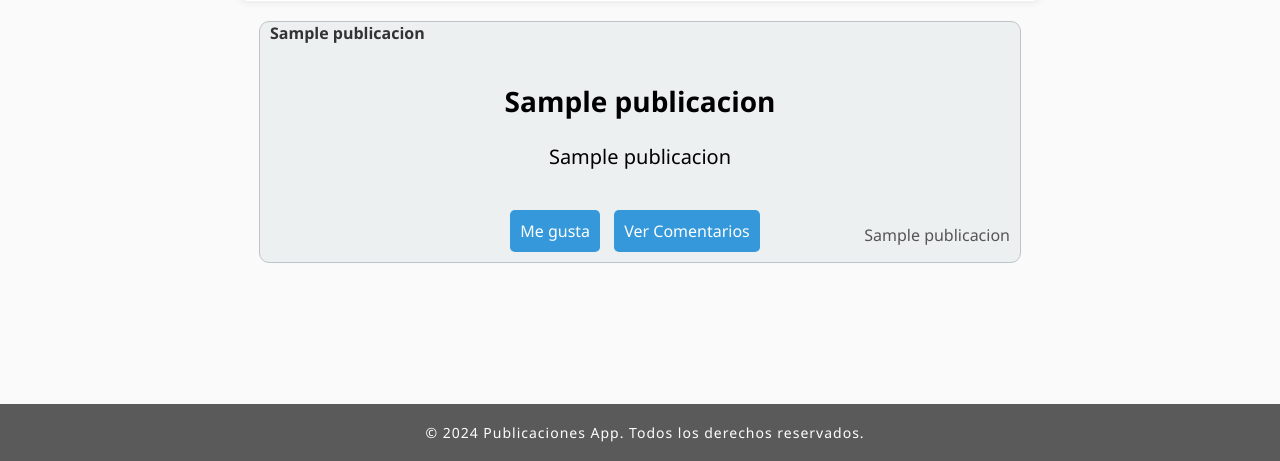
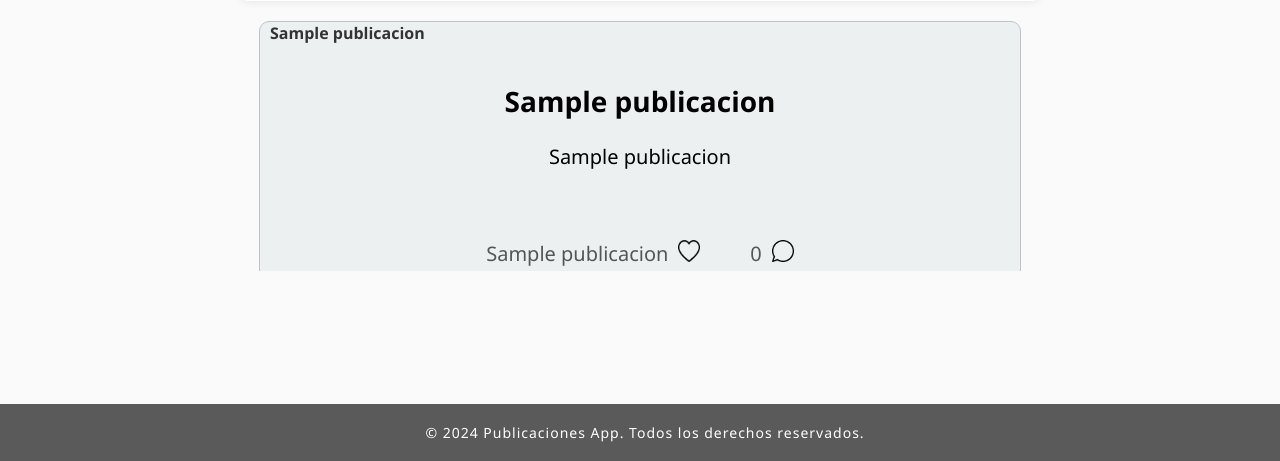
Before and after one commit to nachodorado98/Flask-Publicaciones, a Python web app: template python/src/templates/perfil.html in a window 1280 px wide. Shown: the part 339-800 px from the top of the page. Run offline with Jinja, Linux system fonts and the light colour scheme; the template is opened without the code that fills it: most values are stand-ins (such as "Sample title", 1, 10 or a date in 2020).

Commit message:
Creacion funcionalidad obtencion likes publicaciones

```diff
--- a/python/src/static/css/publicaciones.css
+++ b/python/src/static/css/publicaciones.css
@@ -116,20 +116,32 @@ body {
     color: #555;
 }
 
-.btn-me-gusta, .btn-ver-comentarios {
-    background-color: #3498db;
-    color: #fff;
-    border: none;
-    padding: 10px;
-    cursor: pointer;
-    border-radius: 5px;
-    margin-right: 10px;
-    text-decoration: none;
-    transition: background-color 0.3s ease-in-out;
+.contenedor-acciones {
+    display: flex;
+    justify-content: center;
+    align-items: center;
+    margin-top: 20px;
 }
 
-.btn-me-gusta:hover, .btn-ver-comentarios:hover {
-    background-color: #2980b9;
+.tarjeta .likes {
+    margin-right: 10px;
+    color: #555;
+    font-size: 20px;
+}
+
+.tarjeta .comentarios {
+    margin-right: 10px;
+    margin-left: 40px;
+    color: #555;
+    font-size: 20px;
+}
+
+.btn-me-gusta .btn-ver-comentarios img {
+    margin-right: 30px;
+}
+
+.btn-me-gusta:hover .btn-ver-comentarios:hover {
+    transform: scale(1.1);
 }
 
 .mensaje-no-publicaciones {
@@ -300,20 +312,40 @@ footer {
     color: #555;
 }
 
-.btn-me-gusta-perfil, .btn-ver-comentarios-perfil {
-    background-color: #3498db;
-    color: #fff;
-    border: none;
-    padding: 10px;
-    cursor: pointer;
-    border-radius: 5px;
-    margin-right: 10px;
-    text-decoration: none;
-    transition: background-color 0.3s ease-in-out;
+.contenedor-acciones {
+    display: flex;
+    justify-content: center;
+    align-items: center;
+    margin-top: 20px;
 }
 
-.btn-me-gusta-perfil:hover, .btn-ver-comentarios-perfil:hover {
-    background-color: #2980b9;
+.tarjeta-perfil .likes {
+    margin-right: 10px;
+    color: #555;
+    font-size: 20px;
+}
+
+.tarjeta-perfil .comentarios {
+    margin-right: 10px;
+    margin-left: 40px;
+    color: #555;
+    font-size: 20px;
+}
+
+.tarjeta-perfil .btn-me-gusta img {
+    margin-right: 10px;
+}
+
+.tarjeta-perfil .btn-me-gusta:hover {
+    transform: scale(1.1);
+}
+
+.tarjeta-perfil .btn-ver-comentarios-perfil img {
+    margin-right: 10px;
+}
+
+.tarjeta-perfil .btn-ver-comentarios-perfil:hover {
+    transform: scale(1.1);
 }
 
 .mensaje-no-publicaciones-perfil {
--- a/python/src/templates/perfil.html
+++ b/python/src/templates/perfil.html
@@ -26,8 +26,16 @@
                 <p class="descripcion">{{ publicacion[2] }}</p>
                 <a href="/usuario/{{ publicacion[5] }}" class="usuario">{{ publicacion[3] }}</a>
                 <p class="fecha">{{ publicacion[4] }}</p>
-                <a href="/dar_like/{{ publicacion[0] }}" class="btn-me-gusta-perfil">Me gusta</a>
-                <a href="#" class="btn-ver-comentarios-perfil">Ver Comentarios</a>
+                <div class="contenedor-acciones">
+                    <p class="likes">{{ publicacion[6] }}</p>
+                    <a href="/dar_like/{{ publicacion[0] }}" class="btn-me-gusta">
+                        <img src="{{ url_for('static', filename='imagenes/like.png') }}" alt="Me gusta" width="22" height="22">
+                    </a>
+                    <p class="comentarios">0</p>
+                    <a href="#" class="btn-ver-comentarios">
+                        <img src="{{ url_for('static', filename='imagenes/comentario.png') }}" alt="Comentario" width="22" height="22">
+                    </a>
+                </div>
             </div>
 
         {% endfor %}
--- a/python/src/templates/publicaciones.html
+++ b/python/src/templates/publicaciones.html
@@ -42,8 +42,16 @@
                         <p class="descripcion">{{ publicacion[2] }}</p>
                         <a href="/usuario/{{ publicacion[5] }}" class="usuario">{{ publicacion[3] }}</a>
                         <p class="fecha">{{ publicacion[4] }}</p>
-                        <a href="/dar_like/{{ publicacion[0] }}" class="btn-me-gusta">Me gusta</a>
-                        <a href="#" class="btn-ver-comentarios">Ver Comentarios</a>
+                        <div class="contenedor-acciones">
+                            <p class="likes">{{ publicacion[6] }}</p>
+                            <a href="/dar_like/{{ publicacion[0] }}" class="btn-me-gusta">
+                                <img src="{{ url_for('static', filename='imagenes/like.png') }}" alt="Me gusta" width="22" height="22">
+                            </a>
+                            <p class="comentarios">0</p>
+                            <a href="#" class="btn-ver-comentarios">
+                                <img src="{{ url_for('static', filename='imagenes/comentario.png') }}" alt="Comentario" width="22" height="22">
+                            </a>
+                        </div>
                     </div>
 
                 {% endfor %}
```
Also changed, not shown: python/src/database/conexion.py (+21 -13 lines), python/src/templates/usuario.html (+10 -2 lines), python/tests/testapp/test_login.py (+51 -0 lines), python/tests/testapp/test_perfil.py (+53 -0 lines), python/tests/testapp/test_usuario.py (+71 -0 lines), python/tests/testdatabase/test_tablas.py (+144 -0 lines), python/src/static/imagenes/comentario.png (added), python/src/static/imagenes/like.png (added).
